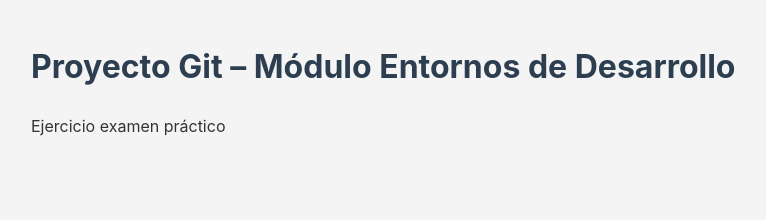
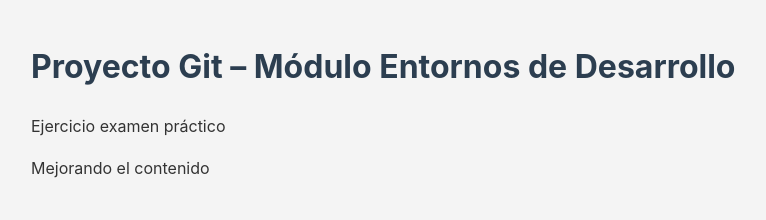
Before and after one commit to harrlop2606/examen_daw_git, a plain HTML site: page index.html in a window 1280 px wide. Shown: the whole page, without its empty margins (209-975 px from the left). Drawn offline with Linux system fonts and the light colour scheme.

Commit message:
Mejorando el contenido

```diff
--- a/index.html
+++ b/index.html
@@ -9,5 +9,6 @@
 <body>
     <h1>Proyecto Git – Módulo Entornos de Desarrollo</h1>
     <p>Ejercicio examen práctico</p>
+    <p>Mejorando el contenido</p>
 </body>
 </html>
```
